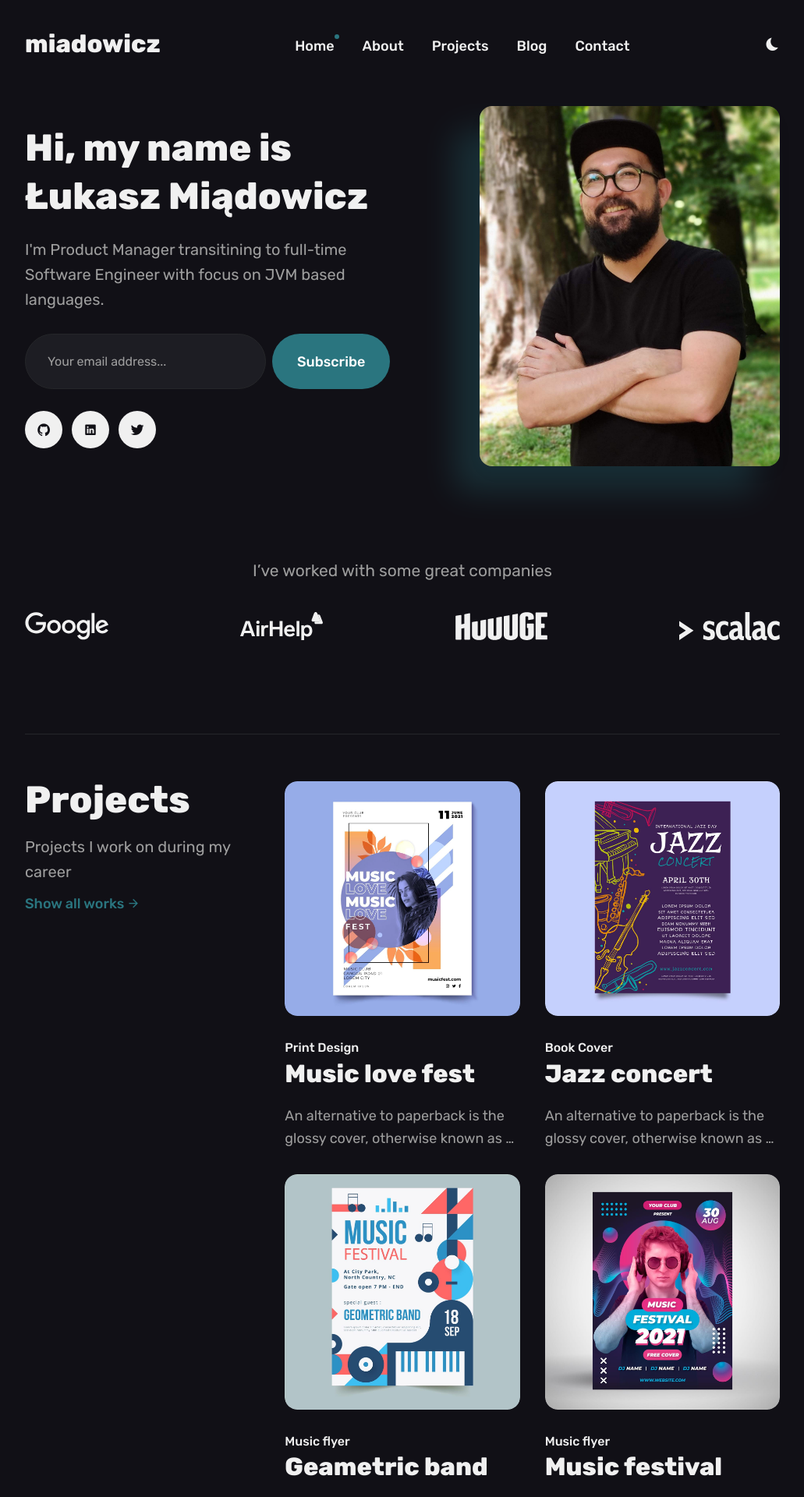
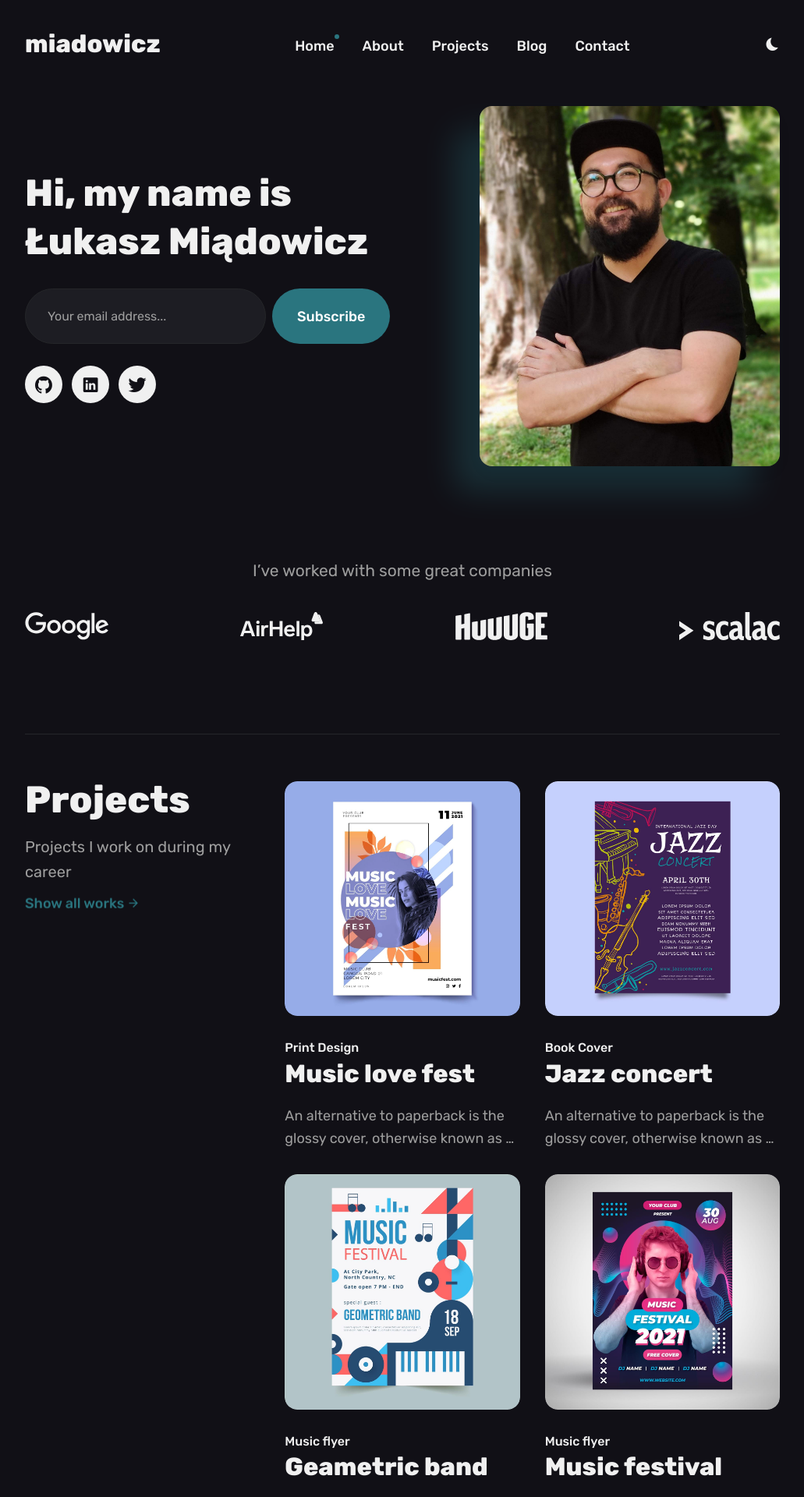
Before and after one commit to lmiadowicz/lmiadowicz.github.io, a Jekyll site: the page built from index.html, in a window 1280 px wide. Shown: the top 1920 px of the page at 78% size, without its empty margins (124-1155 px from the left). Built offline with Jekyll 4.4.1, drawn with Linux system fonts in a browser that asks for light colours; some of the changed text lies outside the part shown.

Commit message:
changed size of font in social icons and changed hero description

```diff
--- a/_data/settings.yml
+++ b/_data/settings.yml
@@ -32,7 +32,7 @@
 # Author Settings
 author:
   author__name: Łukasz Miądowicz
-  author__bio: Hi, I'm Łukasz – Product Manager transitining to Software Engineer with focus on JVM based languages.
+  author__bio: Hi, I'm Łukasz – Product Manager transitioning to become a Software Engineer with a focus on backend development in JVM-based languages.
   author__avatar: '/images/avatar.png'
 
 social:
@@ -50,7 +50,7 @@
 hero:
   enable: true
   hero__title: Hi, my name is Łukasz Miądowicz
-  hero__description: I'm Product Manager transitining to full-time Software Engineer with focus on JVM based languages.
+  hero__description:
   hero__image: "/images/01-1.jpg"
 
 
--- a/_sass/3-modules/_hero.scss
+++ b/_sass/3-modules/_hero.scss
@@ -207,7 +207,7 @@
     align-items: center;
     width: 48px;
     height: 48px;
-    font-size: 18px;
+    font-size: 25px;
     border-radius: 50%;
     will-change: transform;
     color: var(--dark);
```
